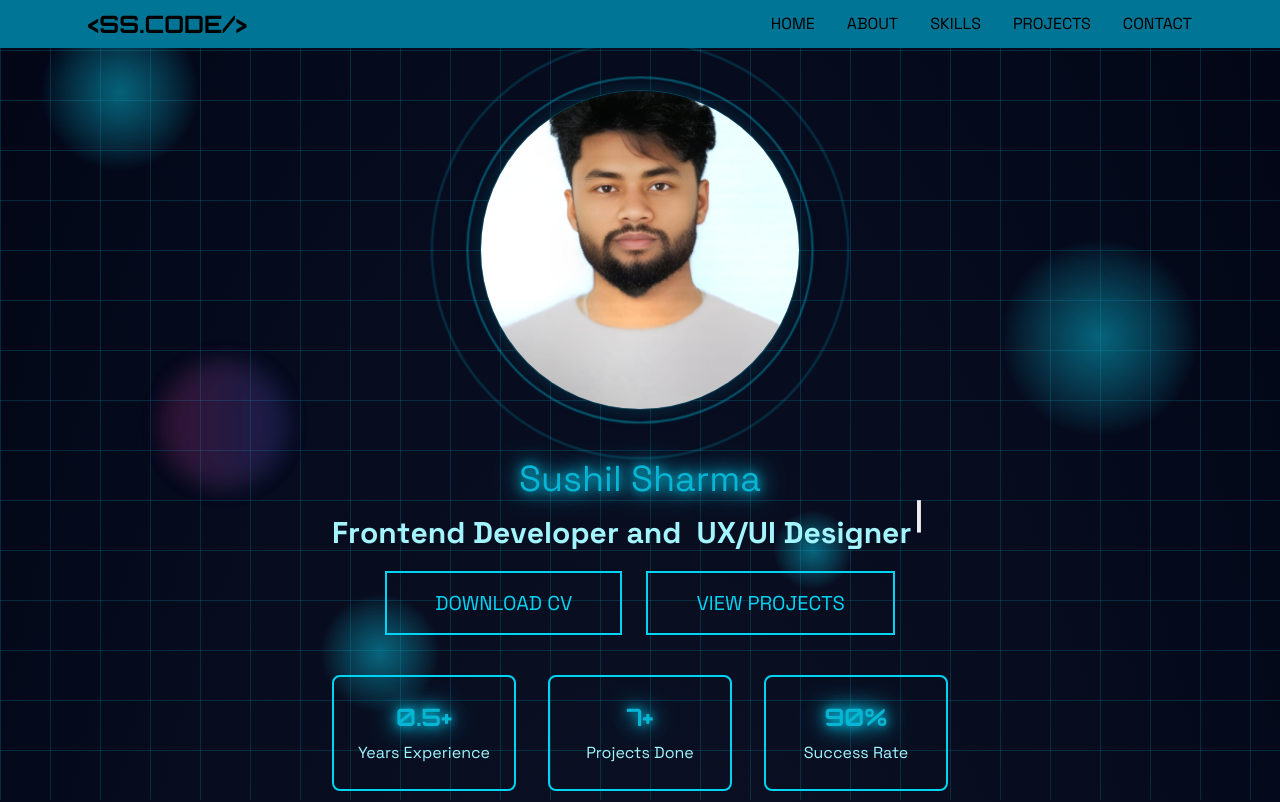
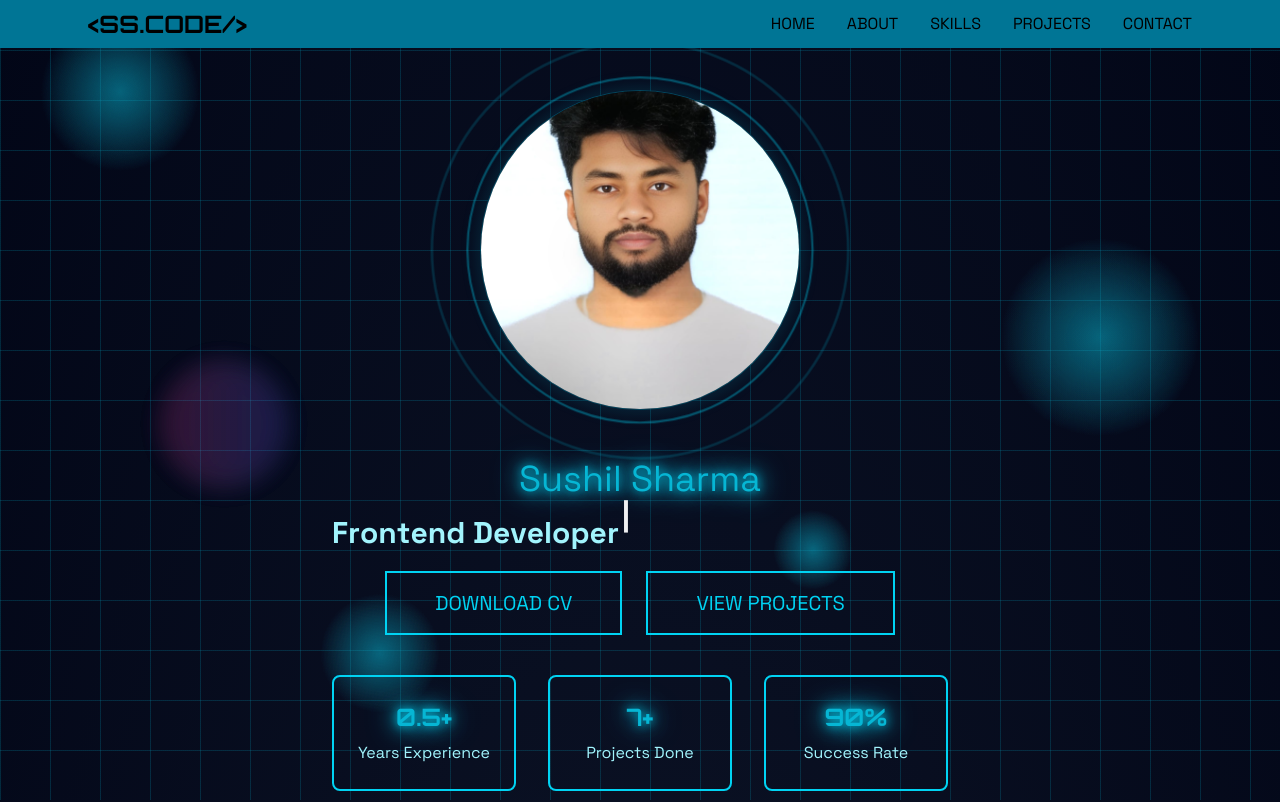
Before and after one commit to susil07-glitch/Portfolio, a React (Vite) app: page /#/ in a window 1280 px wide. Shown: the top 802 px of the page. Built offline with nearby package versions, Linux system fonts and the light colour scheme.

Commit message:
Update home section

```diff
--- a/src/component/Home.jsx
+++ b/src/component/Home.jsx
@@ -89,7 +89,7 @@ const Home = ()=> {
           </div>
           <div className="text-1xl md:text-2xl text-cyan-200 mb-1">
             <div className="h-13">
-            <TypingText  className="flex flex-col md:flex-row gap-6 justify-center items-center" text="Frontend Developer and  UX/UI Designer " speed={100}/></div>
+            <TypingText  className="flex flex-col md:flex-row gap-6 justify-center items-center" text="Frontend Developer " speed={100}/></div>
           </div>
           <FadeInSection delay={0.4}>
           <div className="flex flex-col md:flex-row gap-6 justify-center items-center">
```
